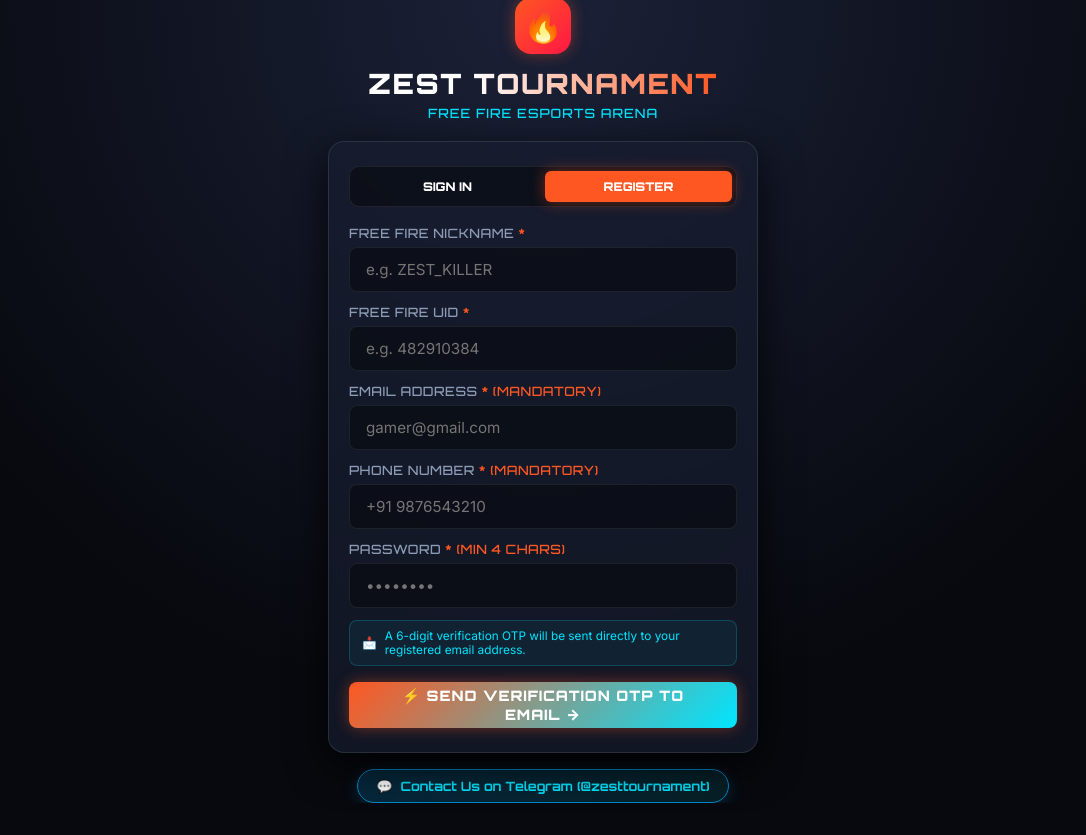
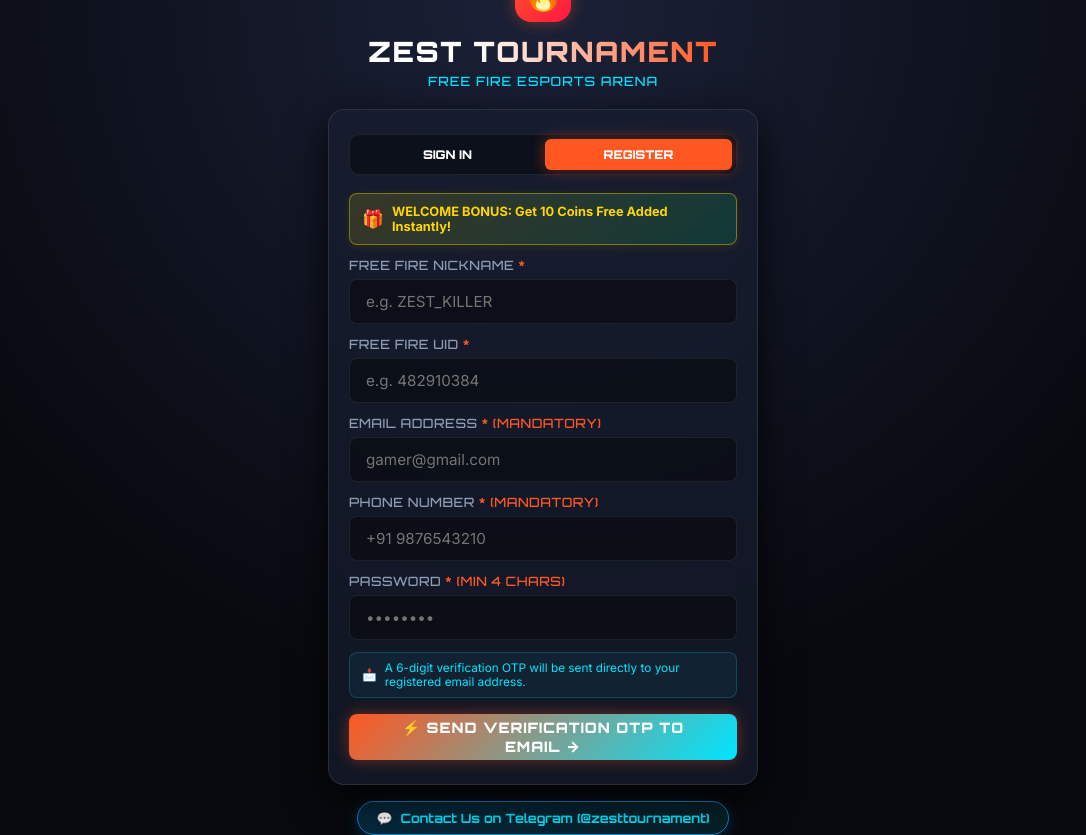
Before and after one commit to ayushpatwa/zest-tournament, a React (Vite) app: page / in a window 1280 px wide. Both pictures are taken after a click on the button "REGISTER". Shown: the whole page, without its empty margins (97-1183 px from the left). Before the commit the page ends 803 px from the top, so only its background shows below. Built offline with nearby package versions, Linux system fonts and the light colour scheme; no server answers; the database is empty.

Commit message:
Add 10 coins welcome bonus automatically credited to new players upon registration with wallet transaction history

```diff
--- a/src/App.jsx
+++ b/src/App.jsx
@@ -173,7 +173,12 @@
   const handleLoginSuccess = (user) => {
     setCurrentUser(user);
     setUserProfile(user);
-    setWalletBalance(user.wallet ?? 0);
+    const initialWallet = typeof user.wallet === 'number' ? user.wallet : 10;
+    setWalletBalance(initialWallet);
+    if (user.transactions && user.transactions.length > 0) {
+      setTransactions(user.transactions);
+      localStorage.setItem('zest_wallet_transactions', JSON.stringify(user.transactions));
+    }
     localStorage.setItem('zest_current_user', JSON.stringify(user));
     saveUserProfileRealtime(user);
     setCurrentView('dashboard');
--- a/src/components/LoginPage.jsx
+++ b/src/components/LoginPage.jsx
@@ -117,7 +117,7 @@
       phone: phone.trim(),
       password: password,
       role: 'player',
-      wallet: 0,
+      wallet: 10,
       isVerified: true,
       verifiedMethod: verifyChannel,
       verifiedAt: new Date().toISOString(),
@@ -125,8 +125,20 @@
         matches: 0,
         wins: 0,
         kills: 0,
-        earnings: 0
+        earnings: 10
       },
+      transactions: [
+        {
+          id: `tx_${Date.now()}`,
+          type: 'CREDIT',
+          amount: 10,
+          title: '🎁 Welcome Bonus',
+          reason: '10 Coins Free Registration Reward',
+          date: new Date().toLocaleDateString('en-IN', { day: '2-digit', month: 'short', year: 'numeric' }),
+          timestamp: new Date().toISOString(),
+          status: 'Success'
+        }
+      ],
       createdAt: new Date().toISOString()
     };
 
@@ -855,6 +867,25 @@
         {/* MODE 2: PLAYER SIGN UP (STEP 1) */}
         {authMode === 'signup' && (
           <form onSubmit={handleInitiateSignUp} style={{ display: 'flex', flexDirection: 'column', gap: '12px' }}>
+
+            {/* Welcome Bonus Notice */}
+            <div style={{
+              background: 'linear-gradient(135deg, rgba(255, 214, 0, 0.15) 0%, rgba(0, 230, 118, 0.15) 100%)',
+              border: '1px solid rgba(255, 214, 0, 0.4)',
+              borderRadius: '8px',
+              padding: '10px 12px',
+              display: 'flex',
+              alignItems: 'center',
+              gap: '8px',
+              fontSize: '0.8rem',
+              color: '#ffd600',
+              fontWeight: '800',
+              boxShadow: '0 2px 10px rgba(255, 214, 0, 0.1)'
+            }}>
+              <span style={{ fontSize: '1.1rem' }}>🎁</span>
+              <span>WELCOME BONUS: Get 10 Coins Free Added Instantly!</span>
+            </div>
+
             <div className="form-group" style={{ marginBottom: 0 }}>
               <label>Free Fire Nickname <span style={{ color: 'var(--primary)' }}>*</span></label>
               <input
```
Also changed, not shown: 1 other file (tests, documents, lock files or other folders).
